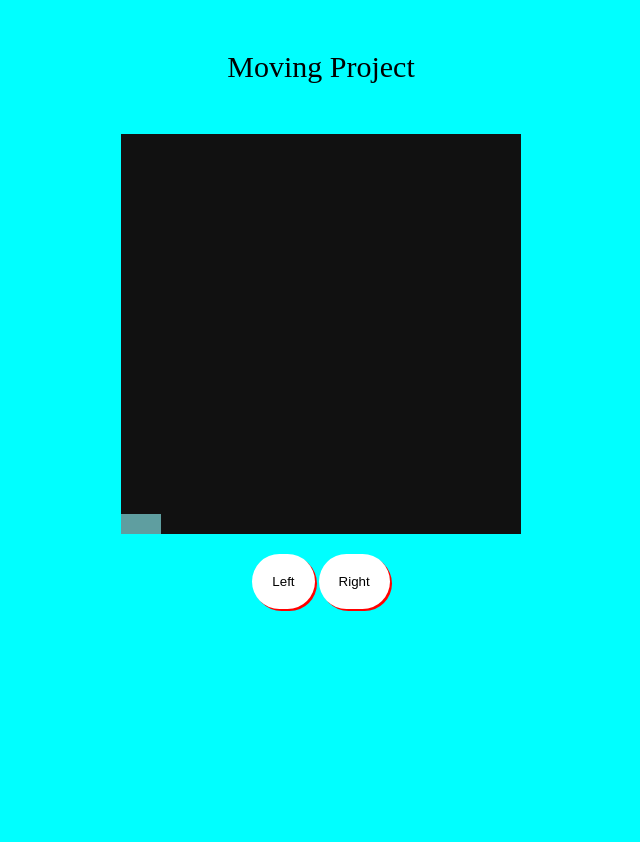
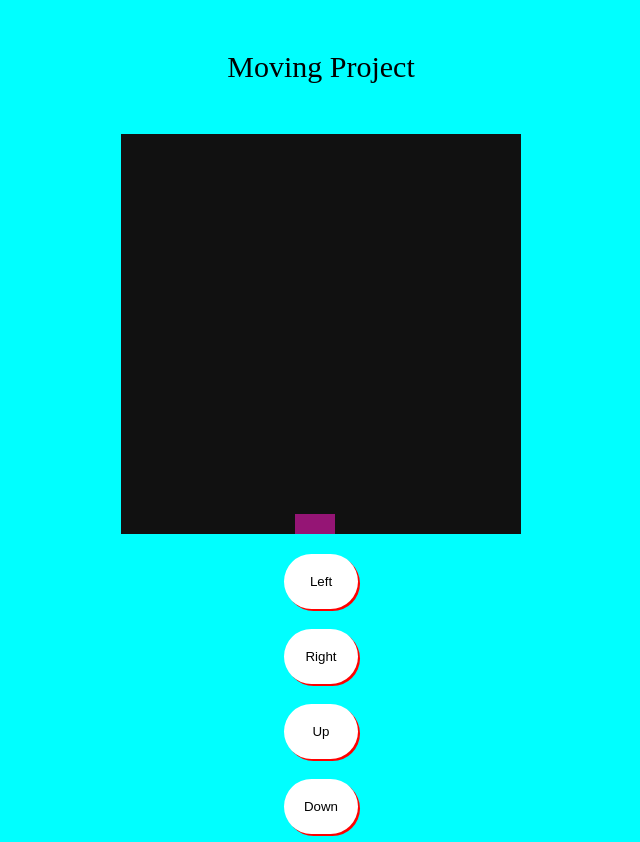
Before and after one commit to Moszio/Moving-Project, a plain HTML site: page index.html in a window 1280 px wide. Both pictures are taken after a click on the button "Left". Shown: the whole page, without its empty margins (327-967 px from the left). Before the commit the page ends 800 px from the top, so only its background shows below. Drawn offline with Linux system fonts and the light colour scheme.

Commit message:
style.css modification

```diff
--- a/index.html
+++ b/index.html
@@ -9,10 +9,16 @@
 </head>
 <body>
  <div id="big-square">
-  <div id="small-square"></div>
+  <div id="small-square" style="left: 180px;"></div>
  </div>
- <button id="move-left" type="button">Left</button>
- <button id="move-right">Right</button>
+ <div class="container">
+  <div class="buttons">
+   <button id="move-left" class="btn1">Left</button>
+   <button id="move-right" class="btn2">Right</button>
+   <button id="move-up" class="btn3">Up</button>
+   <button id="move-down" class="btn4">Down</button>
+  </div>
+ </div>
  <script src="index.js"></script>
 </body>
 </html>
--- a/index.js
+++ b/index.js
@@ -1,6 +1,38 @@
 const myBtnLeft = document.getElementById("move-left");
+const myBtnRight = document.getElementById("move-right");
+const smlSq = document.getElementById("small-square");
 
-myBtnLeft.addEventListener("keydown", function(e){
- const left =
- console.log("I was clicked!")
+
+function arrowLeft() {
+  const moveLeft = smlSq.style.left.replace("px", "")
+  const left = parseInt(moveLeft, 10)
+
+  if(left > 0) {
+    smlSq.style.left = `${left - 6}px`
+  }
+}
+
+function arrowRight() {
+  const moveRight = smlSq.style.left.replace("px", "")
+  const right = parseInt(moveRight, 10)
+
+  if(right < 360) {
+    smlSq.style.left = `${right + 6}px`
+  }
+}
+
+myBtnLeft.addEventListener("click", function(e){
+arrowLeft();
 })
+
+myBtnRight.addEventListener("click", function(e){
+arrowRight();
+})
+
+
+document.addEventListener("keydown", function(event){
+  if(event.key === "ArrowLeft")
+  arrowLeft();
+  else if (event.key === "ArrowRight")
+  arrowRight();
+})
--- a/style.css
+++ b/style.css
@@ -24,15 +24,23 @@ header {
 #small-square {
  width: 40px;
  height: 20px;
- background-color: cadetblue;
- margin-bottom: auto;
- z-index: 3;
-
+ background-color: rgb(149, 21, 117);
  bottom: 0px;
  position: absolute;
 }
 
-button {
+.container {
+  display: grid;
+  align-items: center;
+  justify-content: center;
+}
+
+body div .buttons {
+ display: grid;
+ flex-direction: column;
+}
+
+.btn1, .btn2, .btn3, .btn4 {
  margin-top: 20px;
  border-radius: 50px;
  size: 100px;
@@ -40,5 +48,6 @@ button {
  padding: 20px;
  border-width: 0px;
  box-shadow: 2px 2px red;
+ cursor: pointer;
 
 }
```
